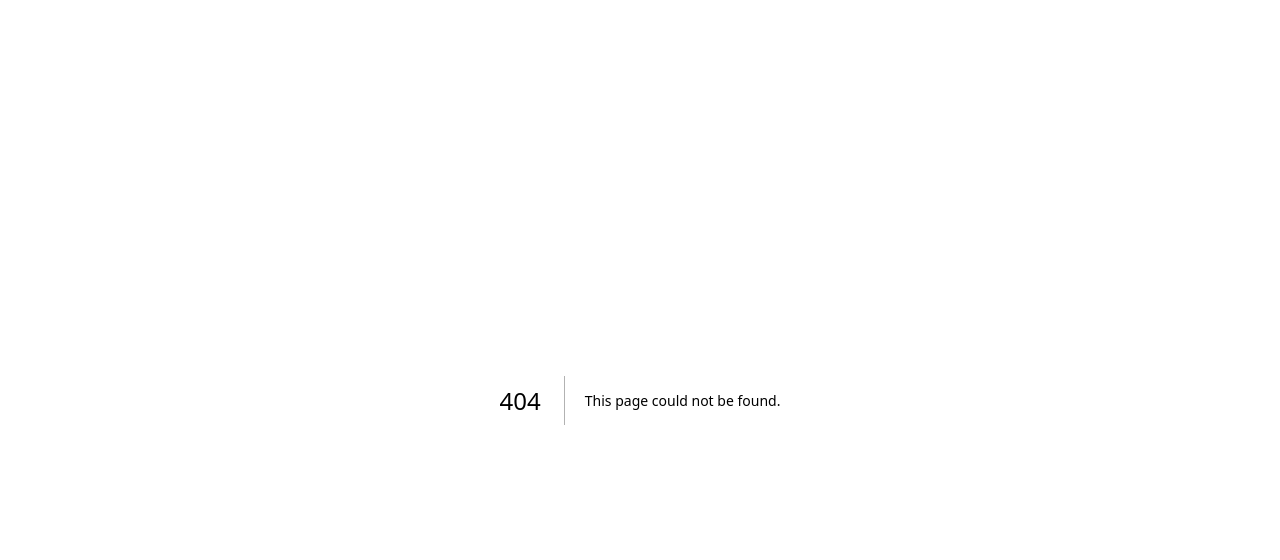
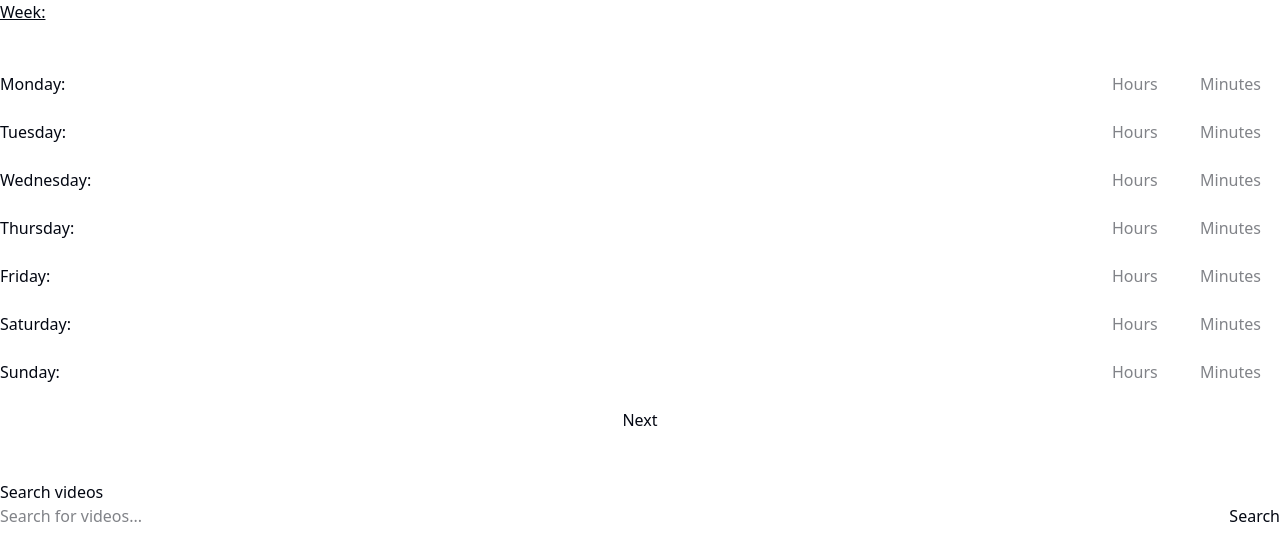
Before and after one commit to Manfrin92/fiap_desafios, a Next.js app in the folder desafio1/: page /1 in a window 1280 px wide. Before the commit this address had no page. Shown: the top 560 px of the page. Built offline with nearby package versions, Linux system fonts and the light colour scheme.

Commit message:
feat: simple navigation

```diff
--- /dev/null
+++ b/desafio1/src/app/1/page.tsx
@@ -0,0 +1,56 @@
+"use client";
+import { useState } from "react";
+import { SearchForm } from "../components/SearchForm";
+import { WeeklyScheduleForm } from "../components/WeeklyScheduleForm";
+import type { FormValues } from "../types/formType";
+import useGetFromLocalStorage from "../hooks/useGetFromLocalStorage";
+import useSaveToLocalStorage from "../hooks/useSaveToLocalStorage";
+import { getMinutesByHours } from "@/lib/timeHelper";
+import { FREE_TIME_LOCAL_STORAGE_KEY } from "../constants/localStorageKeys";
+
+export default function Page() {
+  const saveAvailableTime = useSaveToLocalStorage();
+
+  const getInitialValues = useGetFromLocalStorage();
+  //TODO: Remove form state via use state and add yup + react-hook-form
+  const [freeTimeInMinutes, setFreeTimeInMinutes] = useState<number | null>(null);
+  const [formStep, setFormStep] = useState(1);
+
+  function onSubmit(values: FormValues) {
+    const daysOfTheWeek = Object.keys(values);
+    let availableTime = 0;
+
+    daysOfTheWeek.forEach((d) => {
+      if (d.includes("minutes")) {
+        const minutesToAdd = +values[d as keyof FormValues];
+        availableTime += minutesToAdd;
+      } else {
+        availableTime += getMinutesByHours(+values[d as keyof FormValues]);
+      }
+    });
+
+    setFreeTimeInMinutes(availableTime);
+    saveAvailableTime(FREE_TIME_LOCAL_STORAGE_KEY, JSON.stringify(values));
+    setFormStep(2);
+  }
+
+  return (
+    <div>
+      <div>
+        <h3 style={{ textDecoration: "underline", marginBottom: "3rem" }}>Week:</h3>
+        <WeeklyScheduleForm onSubmit={onSubmit} initialData={getInitialValues(FREE_TIME_LOCAL_STORAGE_KEY) ?? null} />
+      </div>
+      <div style={{ minHeight: "3rem" }}>
+        {freeTimeInMinutes && <h4>Total free time in minutes: {freeTimeInMinutes}</h4>}
+      </div>
+      <div>
+        <h3>Search videos</h3>
+        <SearchForm
+          onSubmit={(values) => {
+            console.log(values);
+          }}
+        />
+      </div>
+    </div>
+  );
+}
--- a/desafio1/src/app/page.tsx
+++ b/desafio1/src/app/page.tsx
@@ -1,68 +1,16 @@
-"use client";
-import { getMinutesByHours } from "@/lib/timeHelper";
-import { WeeklyScheduleForm } from "./components/WeeklyScheduleForm";
-import styles from "./page.module.css";
-import type { FormValues } from "./types/formType";
-import { useState } from "react";
-import useSaveToLocalStorage from "./hooks/useSaveToLocalStorage";
-import useGetFromLocalStorage from "./hooks/useGetFromLocalStorage";
-import { FREE_TIME_LOCAL_STORAGE_KEY } from "./constants/localStorageKeys";
-import { SearchForm } from "./components/SearchForm";
-import { QueryClient, QueryClientProvider, useQuery } from "@tanstack/react-query";
-
-const queryClient = new QueryClient();
-
-// TODO: Add two more pages to separate the logic
+import Link from "next/link";
 
 export default function Home() {
-  const saveAvailableTime = useSaveToLocalStorage();
-  const getInitialValues = useGetFromLocalStorage();
-  //TODO: Remove form state via use state and add yup + react-hook-form
-  const [freeTimeInMinutes, setFreeTimeInMinutes] = useState<number | null>(null);
-  const [formStep, setFormStep] = useState(1);
-
-  function onSubmit(values: FormValues) {
-    const daysOfTheWeek = Object.keys(values);
-    let availableTime = 0;
-
-    daysOfTheWeek.forEach((d) => {
-      if (d.includes("minutes")) {
-        const minutesToAdd = +values[d as keyof FormValues];
-        availableTime += minutesToAdd;
-      } else {
-        availableTime += getMinutesByHours(+values[d as keyof FormValues]);
-      }
-    });
-
-    setFreeTimeInMinutes(availableTime);
-    saveAvailableTime(FREE_TIME_LOCAL_STORAGE_KEY, JSON.stringify(values));
-    setFormStep(2);
-  }
-
   return (
-    <div className={styles.page}>
-      <QueryClientProvider client={queryClient}>
-        <main className={styles.main}>
-          <div className={styles.ctas}>
-            <h3 style={{ textDecoration: "underline", marginBottom: "3rem" }}>Week:</h3>
-            <WeeklyScheduleForm
-              onSubmit={onSubmit}
-              initialData={getInitialValues(FREE_TIME_LOCAL_STORAGE_KEY) ?? null}
-            />
-          </div>
-          <div style={{ minHeight: "3rem" }}>
-            {freeTimeInMinutes && <h4>Total free time in minutes: {freeTimeInMinutes}</h4>}
-          </div>
-          <div>
-            <h3>Search videos</h3>
-            <SearchForm
-              onSubmit={(values) => {
-                console.log(values);
-              }}
-            />
-          </div>
-        </main>
-      </QueryClientProvider>
+    <div>
+      <main>
+        <h1>Fiap Desafios</h1>
+        <ol>
+          <li>
+            <Link href="/1">Desafio 1</Link>
+          </li>
+        </ol>
+      </main>
     </div>
   );
 }
```
